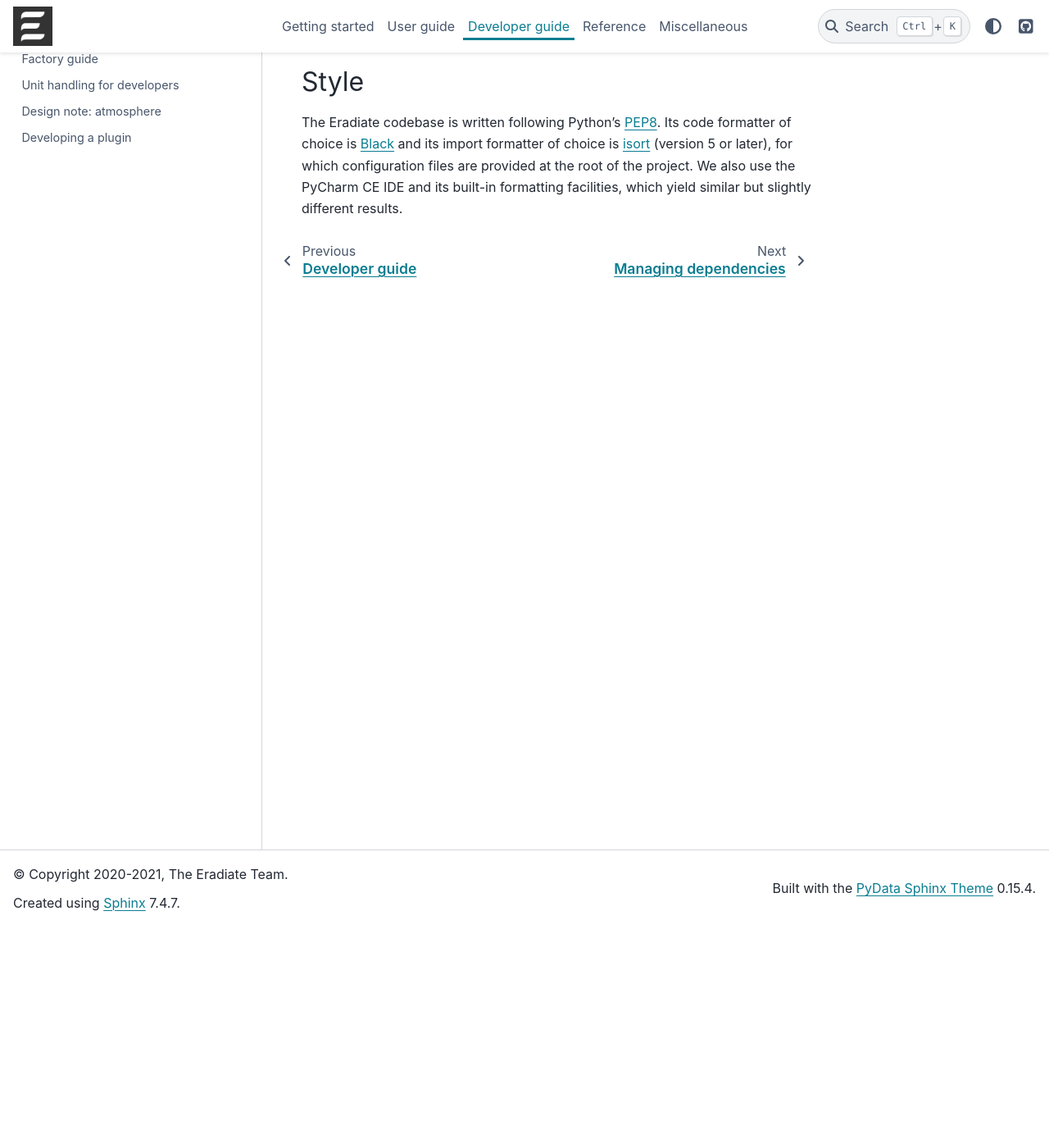
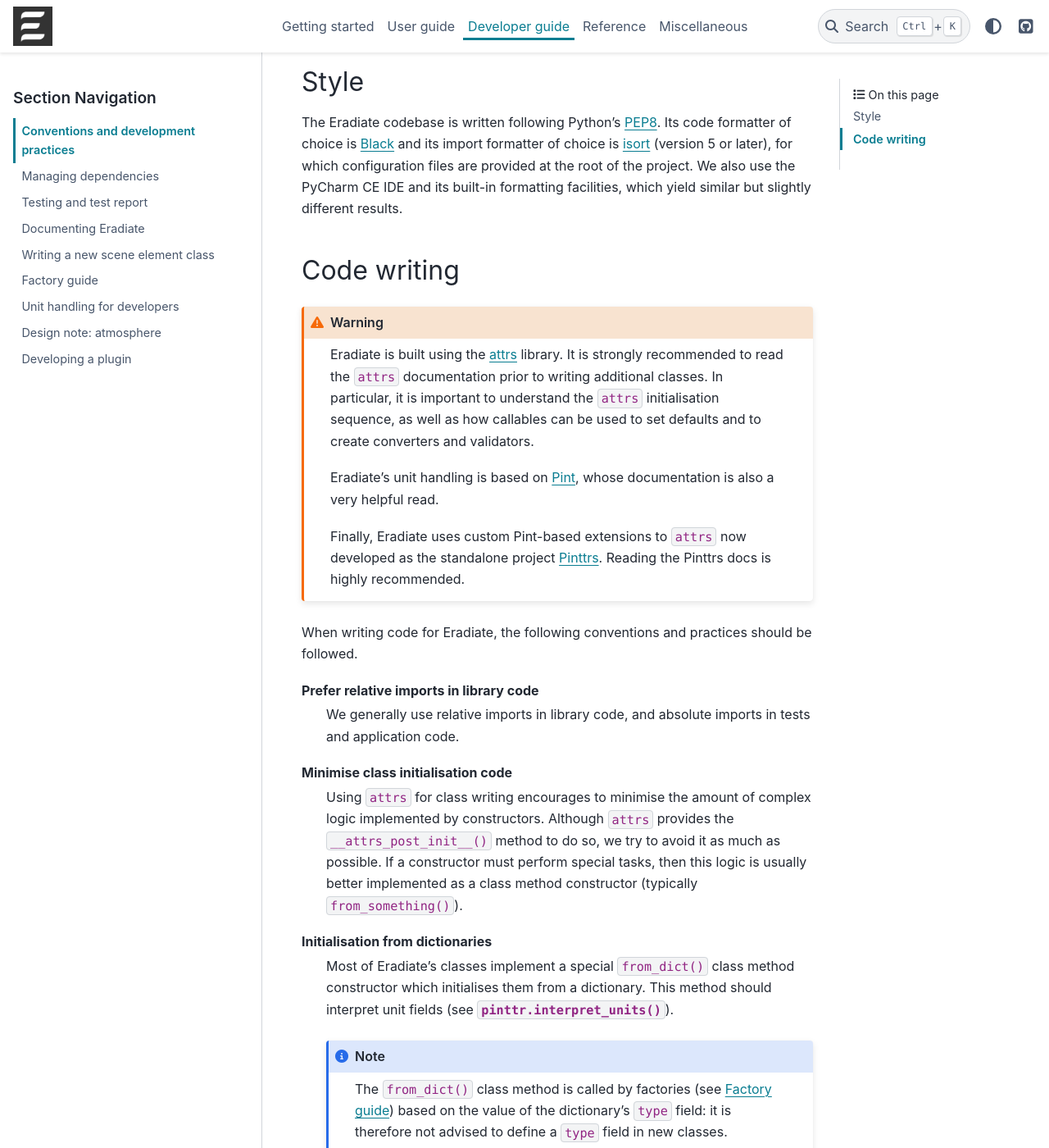
Before and after one commit to eradiate/eradiate, a Sphinx documentation site: the page built from docs/rst/developer_guide/conventions_practices.rst, in a window 1280 px wide and 1400 px high, scrolled down 270 px. Shown: the whole window at 82% size. Built offline with Sphinx 7.4.7 and the PyData theme 0.15.4, drawn with Linux system fonts in a browser that asks for light colours; pages that are not in the unit, such as notebooks, are missing from menus; some of the changed text lies outside the part shown.

Commit message:
Docs: Update Conventions and practices

```diff
--- a/docs/rst/developer_guide/conventions_practices.rst
+++ b/docs/rst/developer_guide/conventions_practices.rst
@@ -16,3 +16,73 @@
 which configuration files are provided at the root of the project. We also use
 the PyCharm CE IDE and its built-in formatting facilities, which yield similar
 but slightly different results.
+
+Code writing
+------------
+
+.. warning:: Eradiate is built using the `attrs <https://www.attrs.org>`_
+   library. It is strongly recommended to read the ``attrs`` documentation prior
+   to writing additional classes. In particular, it is important to understand
+   the ``attrs`` initialisation sequence, as well as how callables can be used
+   to set defaults and to create converters and validators.
+
+   Eradiate's unit handling is based on `Pint <https://pint.readthedocs.io>`_,
+   whose documentation is also a very helpful read.
+
+   Finally, Eradiate uses custom Pint-based extensions to ``attrs`` now
+   developed as the standalone project
+   `Pinttrs <https://pinttrs.readthedocs.io>`_. Reading the Pinttrs docs is
+   highly recommended.
+
+When writing code for Eradiate, the following conventions and practices should
+be followed.
+
+Prefer relative imports in library code
+    We generally use relative imports in library code, and absolute imports in
+    tests and application code.
+
+Minimise class initialisation code
+    Using ``attrs`` for class writing encourages to minimise the amount of
+    complex logic implemented by constructors. Although ``attrs`` provides the
+    ``__attrs_post_init__()`` method to do so, we try to avoid it as much as
+    possible. If a constructor must perform special tasks, then this logic
+    is usually better implemented as a class method constructor (typically
+    ``from_something()``).
+
+Initialisation from dictionaries
+    Most of Eradiate's classes implement a special ``from_dict()`` class method
+    constructor which initialises them from a dictionary. This method should
+    interpret unit fields (see :func:`pinttr.interpret_units`).
+
+    .. note:: The ``from_dict()`` class method is called by factories (see
+       :ref:`sec-developer_guide-factory_guide`) based on the value of the
+       dictionary's ``type`` field: it is therefore not advised to define a
+       ``type`` field in new classes. Additional parameters are forwarded to the
+       selected class's constructor as keyword arguments.
+
+    By convention, we reserve the ``construct`` key for ``from_dict()`` to
+    select a special constructor. Dictionary contents are then forwarded as
+    keyword arguments to the designed class method.
+
+    .. note:: Classes should therefore not have a ``construct`` field.
+
+    .. admonition:: Example
+
+       .. code:: python
+
+          BiosphereFactory.create({
+              # The following two parameters will select the
+              # DiscreteCanopy.from_files() class method
+              "type": "discrete_canopy",
+              "construct": "from_files",
+              # The following parameters will be passed as keyword arguments to
+              # DiscreteCanopy.from_files()
+              "id": "floating_spheres",
+              "size": [100, 100, 30] * ureg.m,
+              "leaf_cloud_dicts": [{
+                  "instance_filename": instance_filename,
+                  "leaf_cloud_filename": leaf_cloud_filename,
+                  "leaf_reflectance": 0.4,
+                  "leaf_transmittance": 0.1,
+              }],
+          })
```
